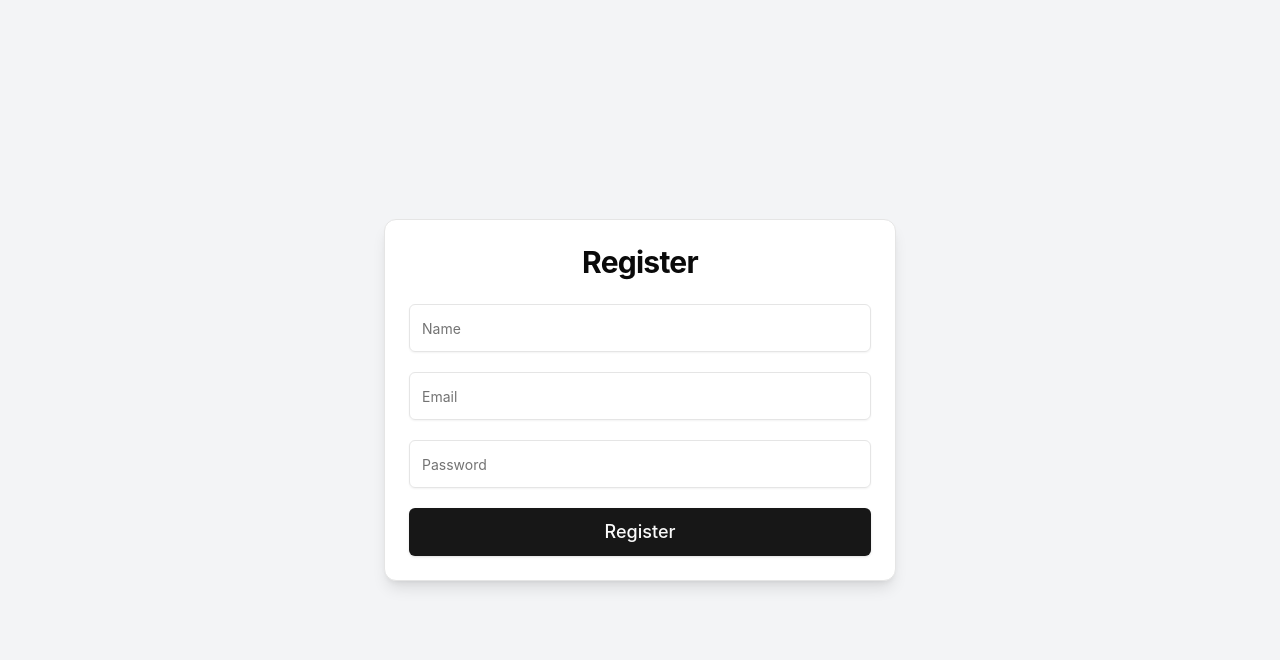
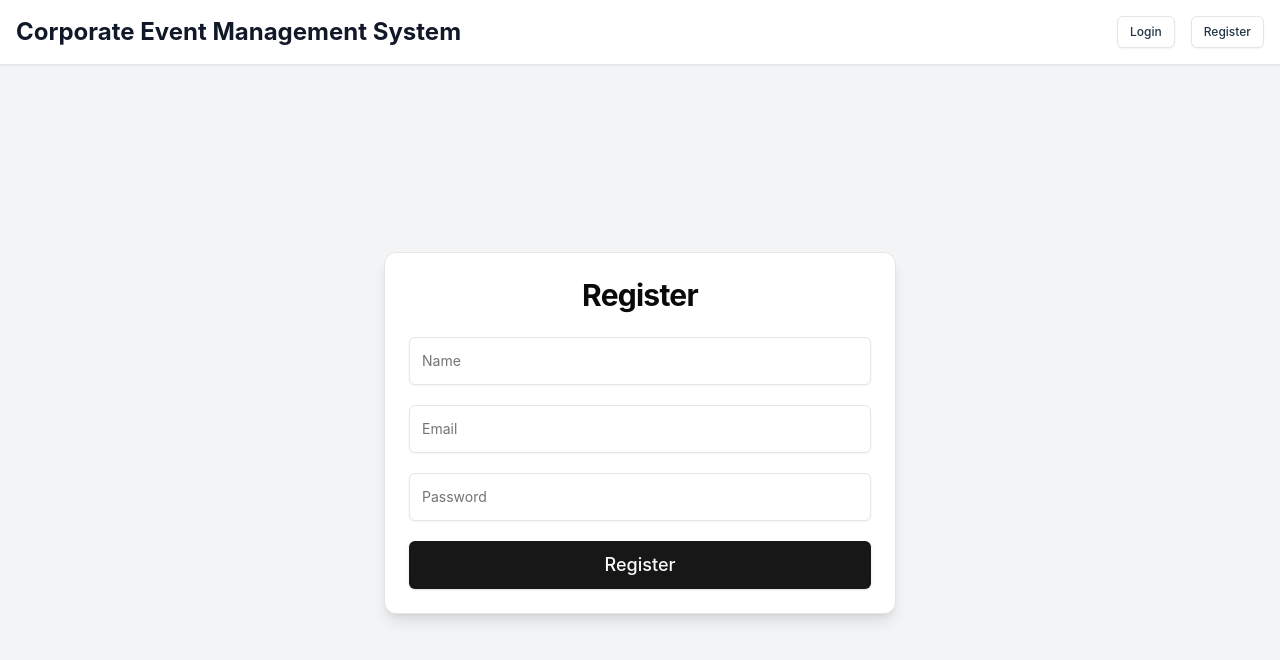
Before and after one commit to fadkeabhi/Corporate_Event_Management_System_REACT_EXPRESS, a React (Vite) app in the folder client/: page /register in a window 1280 px wide. Shown: the top 660 px of the page. Built offline with nearby package versions, Linux system fonts and the light colour scheme; no server answers.

Commit message:
Add Header

```diff
--- a/client/src/pages/CreateEvent.jsx
+++ b/client/src/pages/CreateEvent.jsx
@@ -1,6 +1,7 @@
 import { useState, useEffect } from "react";
 import { useNavigate } from "react-router-dom";
 import { useAuth } from "@/context/AuthContext"; // Import auth context
+import Header from "@/pages/Header";  // Import the Header component
 import { Card, CardContent, CardHeader, CardTitle } from "@/components/ui/card";
 import { Input } from "@/components/ui/input";
 import { Button } from "@/components/ui/button";
@@ -64,7 +65,9 @@ export default function CreateEvent() {
   if (loading) return <p>Loading...</p>;
 
   return (
-    <div className="flex flex-col items-center justify-center h-screen w-screen bg-gray-100">
+    <div className="flex flex-col min-h-screen bg-gray-100">
+      <Header />  {/* Add the Header component */}
+      <div className="flex-grow flex items-center justify-center p-4">
         <Card className="w-full max-w-lg shadow-lg">
           <CardHeader>
             <CardTitle className="text-center text-3xl font-bold">Create Event</CardTitle>
@@ -116,5 +119,6 @@ export default function CreateEvent() {
           </CardContent>
         </Card>
       </div>
+    </div>
   );
 }
--- a/client/src/pages/EditEvent.jsx
+++ b/client/src/pages/EditEvent.jsx
@@ -1,6 +1,7 @@
 import { useState, useEffect } from "react";
 import { useNavigate, useParams } from "react-router-dom";
 import { useAuth } from "@/context/AuthContext";
+import Header from "@/pages/Header";  // Import the Header component
 import { Card, CardContent, CardHeader, CardTitle } from "@/components/ui/card";
 import { Input } from "@/components/ui/input";
 import { Button } from "@/components/ui/button";
@@ -90,7 +91,9 @@ export default function EditEvent() {
   if (loading) return <p>Loading...</p>;
 
   return (
-    <div className="flex flex-col items-center justify-center h-screen w-screen bg-gray-100">
+    <div className="flex flex-col min-h-screen bg-gray-100">
+      <Header />  {/* Add the Header component */}
+      <div className="flex-grow flex items-center justify-center p-4">
         <Card className="w-full max-w-lg shadow-lg">
           <CardHeader>
             <CardTitle className="text-center text-3xl font-bold">Edit Event</CardTitle>
@@ -129,5 +132,6 @@ export default function EditEvent() {
           </CardContent>
         </Card>
       </div>
+    </div>
   );
 }
--- a/client/src/pages/EditEventGuestsAttendies.jsx
+++ b/client/src/pages/EditEventGuestsAttendies.jsx
@@ -1,6 +1,7 @@
 import { useState, useEffect } from "react";
 import { useNavigate, useParams } from "react-router-dom";
 import { useAuth } from "@/context/AuthContext";
+import Header from "@/pages/Header";  // Import the Header component
 import { Card, CardContent, CardHeader, CardTitle } from "@/components/ui/card";
 import { Input } from "@/components/ui/input";
 import { Button } from "@/components/ui/button";
@@ -152,7 +153,9 @@ export default function EditEventPeoples() {
     if (loading) return <p>Loading...</p>;
 
     return (
-        <div className="flex flex-col items-center justify-center min-h-screen w-screen bg-gray-100 p-4">
+        <div className="flex flex-col min-h-screen bg-gray-100">
+            <Header />  {/* Add the Header component */}
+            <div className="flex-grow flex items-center justify-center p-4">
                 <Card className="w-full max-w-3xl shadow-lg">
                     <CardHeader>
                         <CardTitle className="text-center text-3xl font-bold">Edit Event</CardTitle>
@@ -230,5 +233,6 @@ export default function EditEventPeoples() {
                     </CardContent>
                 </Card>
             </div>
+        </div>
     );
 }
--- /dev/null
+++ b/client/src/pages/Header.jsx
@@ -0,0 +1,51 @@
+import { Link } from "react-router-dom";
+import { useAuth } from "@/context/AuthContext";
+import { Button } from "@/components/ui/button";
+
+export default function Header() {
+  const { user, setUser } = useAuth();
+
+  const handleLogout = () => {
+    localStorage.removeItem("token");
+    setUser(null);
+    window.location.href = "/login";
+  };
+
+  return (
+    <header className="w-full bg-white border-b border-gray-200 shadow-sm p-4">
+      <div className="container mx-auto flex justify-between items-center">
+        <Link to="/dashboard" className="text-2xl font-bold text-gray-900">
+          Corporate Event Management System
+        </Link>
+
+        <div className="flex items-center gap-4">
+          {user ? (
+            <>
+              <span className="text-sm text-gray-600">
+                Hello, {user.name}
+              </span>
+              <Link to="/dashboard">
+                <Button variant="outline" size="sm">Dashboard</Button>
+              </Link>
+              <Link to="/event">
+                <Button variant="outline" size="sm">Create Event</Button>
+              </Link>
+              <Button variant="secondary" size="sm" onClick={handleLogout}>
+                Logout
+              </Button>
+            </>
+          ) : (
+            <>
+              <Link to="/login">
+                <Button variant="outline" size="sm">Login</Button>
+              </Link>
+              <Link to="/register">
+                <Button variant="outline" size="sm">Register</Button>
+              </Link>
+            </>
+          )}
+        </div>
+      </div>
+    </header>
+  );
+}
--- a/client/src/pages/Login.jsx
+++ b/client/src/pages/Login.jsx
@@ -1,6 +1,7 @@
 import { useState } from "react";
 import { useNavigate } from "react-router-dom";
 import { useForm } from "react-hook-form";
+import Header from "@/pages/Header";  // Import the Header component
 import { Card, CardContent, CardHeader, CardTitle } from "@/components/ui/card";
 import { Input } from "@/components/ui/input";
 import { Button } from "@/components/ui/button";
@@ -22,7 +23,9 @@ export default function Login() {
   };
 
   return (
-    <div className="flex flex-col items-center justify-center h-screen w-screen bg-gray-100">
+    <div className="flex flex-col min-h-screen bg-gray-100">
+      <Header />  {/* Add the Header component */}
+      <div className="flex-grow flex items-center justify-center">
         <Card className="w-full max-w-lg shadow-lg">
           <CardHeader>
             <CardTitle className="text-center text-3xl font-bold">Login</CardTitle>
@@ -37,5 +40,6 @@ export default function Login() {
           </CardContent>
         </Card>
       </div>
+    </div>
   );
 }
--- a/client/src/pages/Register.jsx
+++ b/client/src/pages/Register.jsx
@@ -1,6 +1,7 @@
 import { useState } from "react";
 import { useNavigate } from "react-router-dom";
 import { useForm } from "react-hook-form";
+import Header from "@/pages/Header";  // Import the Header component
 import { Card, CardContent, CardHeader, CardTitle } from "@/components/ui/card";
 import { Input } from "@/components/ui/input";
 import { Button } from "@/components/ui/button";
@@ -21,7 +22,9 @@ export default function Register() {
   };
 
   return (
-    <div className="flex flex-col items-center justify-center h-screen w-screen bg-gray-100">
+    <div className="flex flex-col min-h-screen bg-gray-100">
+      <Header />  {/* Add the Header component */}
+      <div className="flex-grow flex items-center justify-center">
         <Card className="w-full max-w-lg shadow-lg">
           <CardHeader>
             <CardTitle className="text-center text-3xl font-bold">Register</CardTitle>
@@ -37,5 +40,6 @@ export default function Register() {
           </CardContent>
         </Card>
       </div>
+    </div>
   );
 }
```
Also changed, not shown: client/src/pages/EventsDashboard.jsx (+6 -2 lines). Lines whose indentation alone changed are shown as unchanged.
